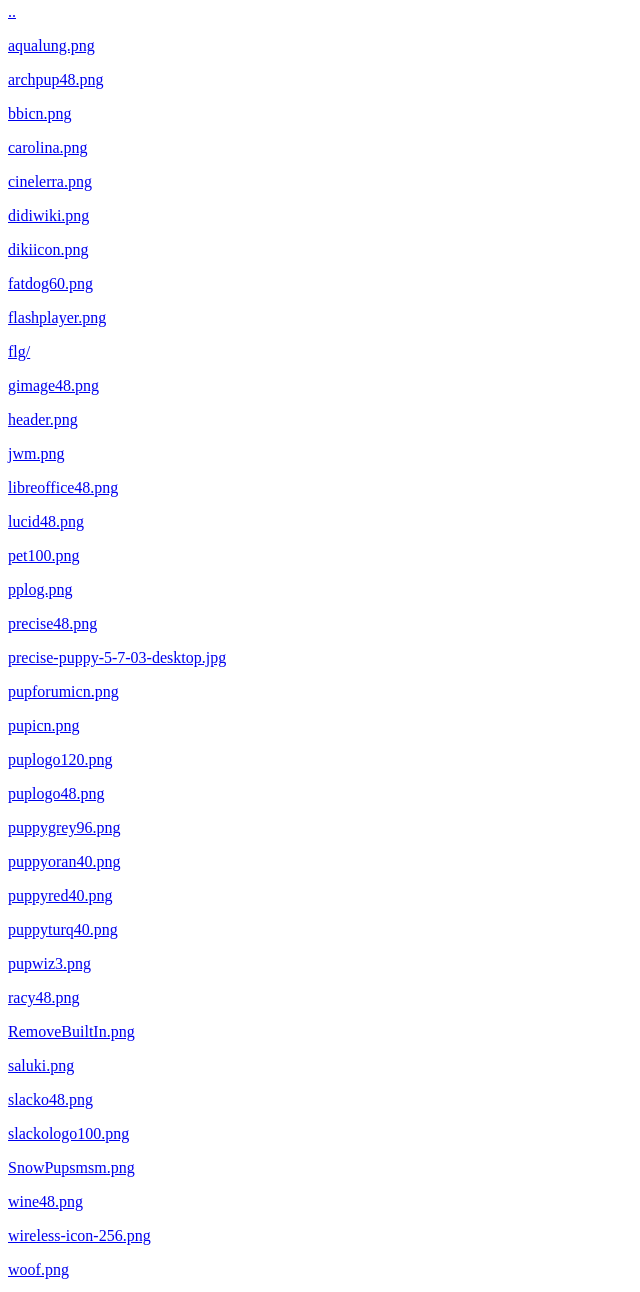
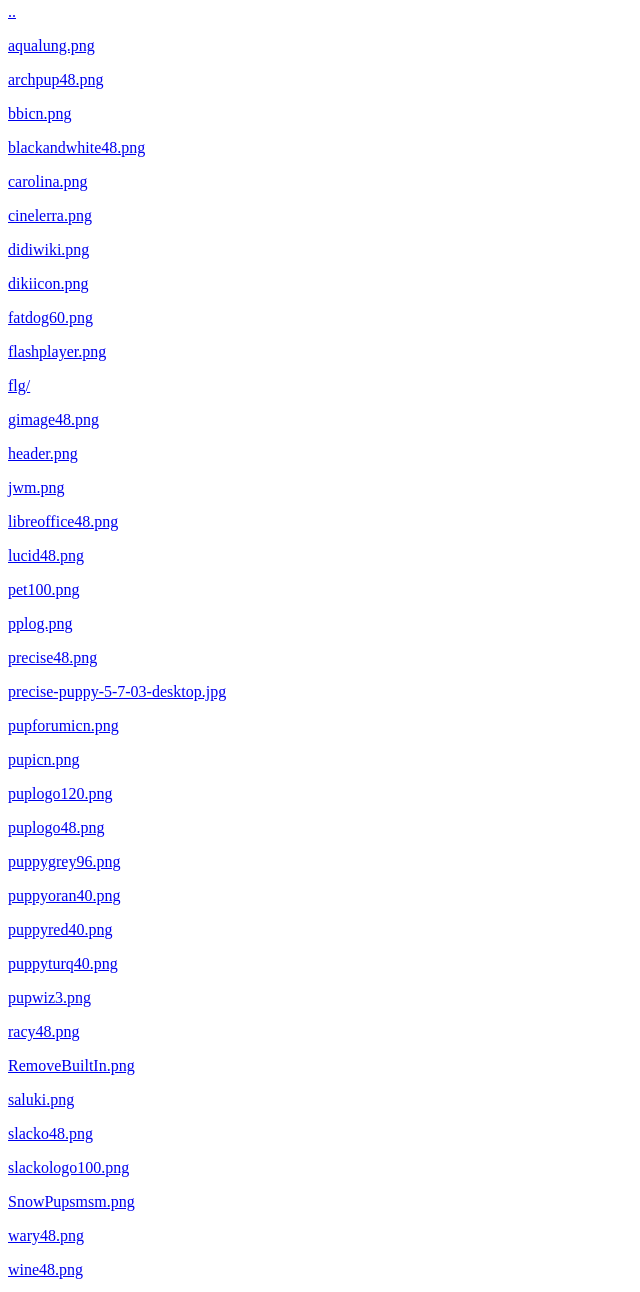
Before and after one commit to jonpatterns/jonpatterns.github.io, a plain HTML site: page linuxfiles/puppy/img/index.html in a window 1280 px wide. Shown: the part 77-1369 px from the top of the page, without its empty margins (0-640 px from the left). Drawn offline with Linux system fonts and the light colour scheme.

Commit message:
two more image file and updated index

```diff
--- a/linuxfiles/puppy/img/index.html
+++ b/linuxfiles/puppy/img/index.html
@@ -10,6 +10,7 @@
 <p><a href="aqualung.png">aqualung.png</a></p>
 <p><a href="archpup48.png">archpup48.png</a></p>
 <p><a href="bbicn.png">bbicn.png</a></p>
+<p><a href="blackandwhite48.png">blackandwhite48.png</a></p>
 <p><a href="carolina.png">carolina.png</a></p>
 <p><a href="cinelerra.png">cinelerra.png</a></p>
 <p><a href="didiwiki.png">didiwiki.png</a></p>
@@ -41,6 +42,7 @@
 <p><a href="slacko48.png">slacko48.png</a></p>
 <p><a href="slackologo100.png">slackologo100.png</a></p>
 <p><a href="SnowPupsmsm.png">SnowPupsmsm.png</a></p>
+<p><a href="wary48.png">wary48.png</a></p>
 <p><a href="wine48.png">wine48.png</a></p>
 <p><a href="wireless-icon-256.png">wireless-icon-256.png</a></p>
 <p><a href="woof.png">woof.png</a></p>
```
Also changed, not shown: linuxfiles/puppy/img/blackandwhite48.png (added), linuxfiles/puppy/img/wary48.png (added).
